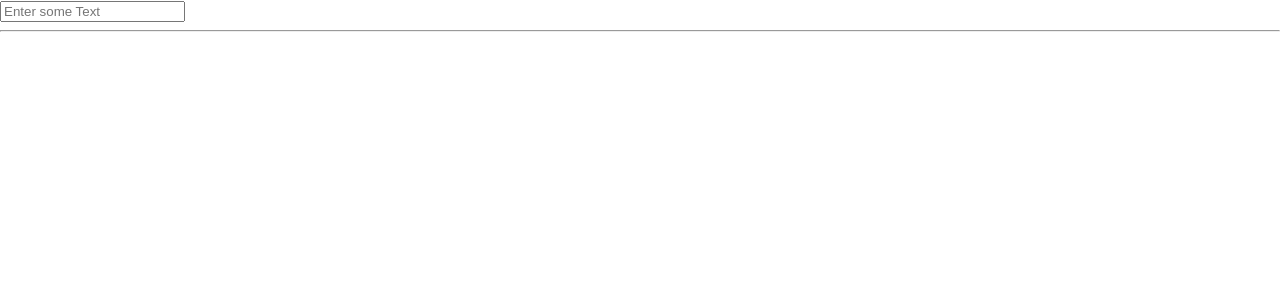
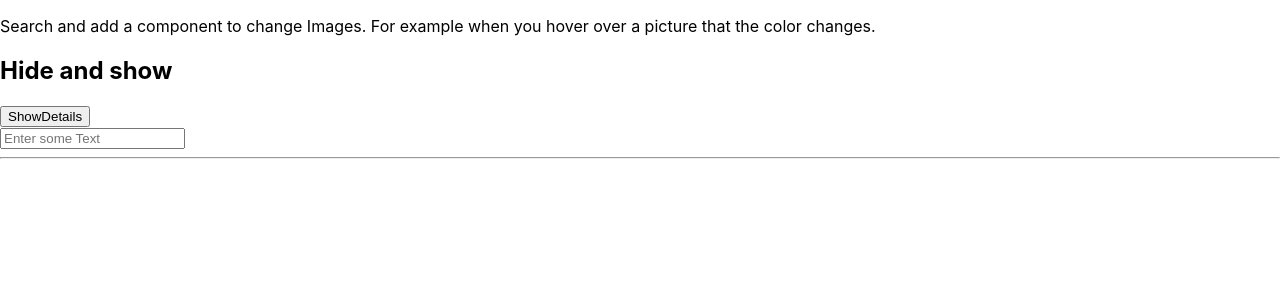
Before and after one commit to darksos34/JordyMind, a React (Create React App) app in the folder client/: page / in a window 1280 px wide. Shown: the top 300 px of the page. Built offline with nearby package versions, Linux system fonts and the light colour scheme.

Commit message:
Update App.js

```diff
--- a/client/src/App.js
+++ b/client/src/App.js
@@ -1,11 +1,18 @@
 import './App.css';
 import React from "react";
+import ShowHideDetails from "./Profile/ShowHideDetails";
 
 const App = () => {
 
     return (
         <div>
 
+            <p>
+                Search and add a component to change Images.
+                For example when you hover over a picture that the color changes.
+            </p>
+            <ShowHideDetails/>
+
         </div>
 
     );
```
